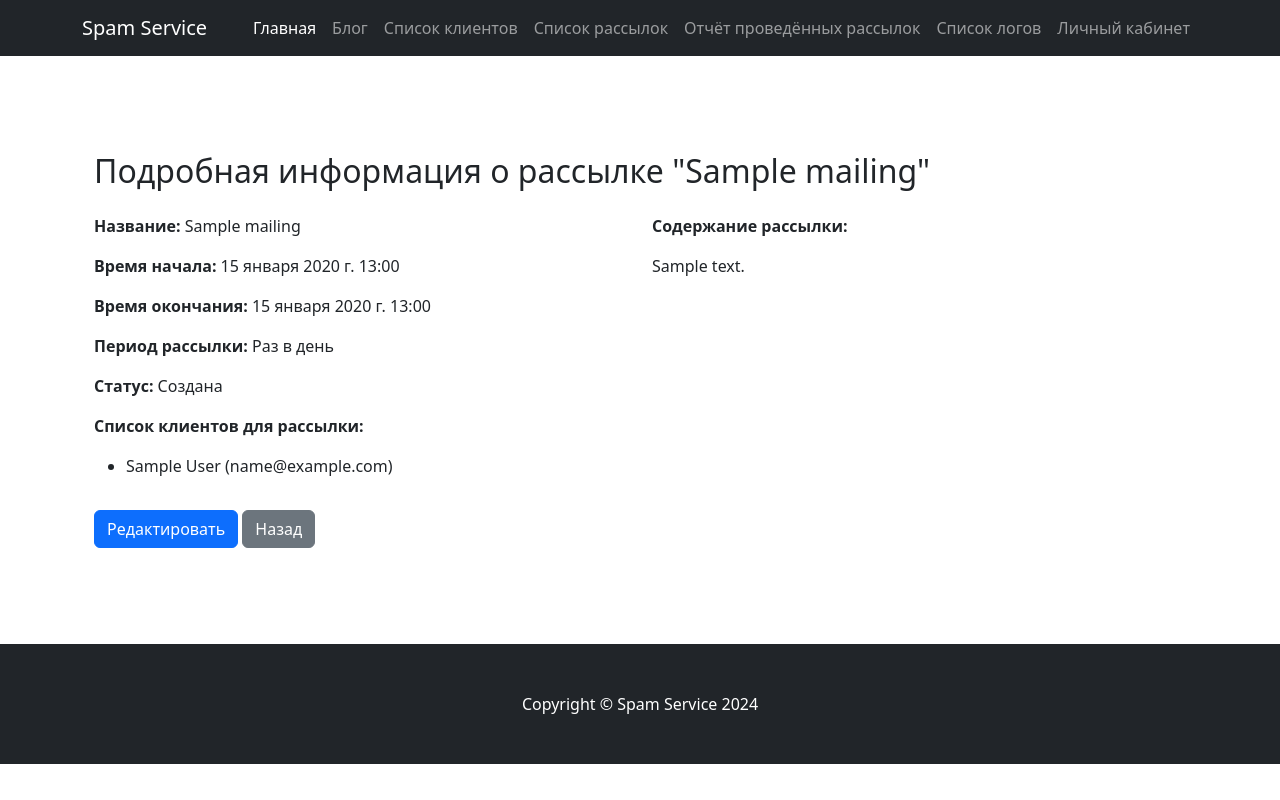
After one commit to EvgeniiErmak/Django_Spam_Service_2024, a Django app: page /mailings/1/ in a window 1280 px wide. The commit adds this page. Run offline with Django 5.2, Linux system fonts and the light colour scheme; tables that the repository leaves empty hold one stand-in row (values such as "Sample post"); some libraries are stand-ins or nearby versions.

Commit message:
Подробности о рассылке

```diff
--- /dev/null
+++ b/mailing_service/templates/mailing_service/mailing_detail.html
@@ -0,0 +1,32 @@
+<!-- templates/mailing_service/mailing_detail.html -->
+{% extends 'mailing_service/base.html' %}
+{% block title %}Подробная информация о рассылке - Spam Service{% endblock %}
+{% block content %}
+    <div class="container mt-5">
+        <h2>Подробная информация о рассылке "{{ mailing.title }}"</h2>
+        <div class="row mt-4">
+            <div class="col-md-6">
+                <p><strong>Название:</strong> {{ mailing.title }}</p>
+                <p><strong>Время начала:</strong> {{ mailing.start_time }}</p>
+                <p><strong>Время окончания:</strong> {{ mailing.end_time }}</p>
+                <p><strong>Период рассылки:</strong> {{ mailing.get_frequency_display }}</p>
+                <p><strong>Статус:</strong> {{ mailing.get_status_display }}</p>
+                <!-- Добавленные поля -->
+                <p><strong>Список клиентов для рассылки:</strong></p>
+                <ul>
+                    {% for client in mailing.clients.all %}
+                        <li>{{ client.full_name }} ({{ client.email }})</li>
+                    {% endfor %}
+                </ul>
+            </div>
+            <div class="col-md-6">
+                <p><strong>Содержание рассылки:</strong></p>
+                <p>{{ mailing.content }}</p>
+            </div>
+        </div>
+        <div class="mt-3">
+            <a href="{% url 'mailing_service:mailing_update' mailing.pk %}" class="btn btn-primary">Редактировать</a>
+            <a href="{% url 'mailing_service:mailing_list' %}" class="btn btn-secondary">Назад</a>
+        </div>
+    </div>
+{% endblock %}
--- a/mailing_service/templates/mailing_service/mailing_list.html
+++ b/mailing_service/templates/mailing_service/mailing_list.html
@@ -29,6 +29,7 @@
                                 <td>
                                     <a href="{% url 'mailing_service:mailing_update' mailing.pk %}" class="btn btn-sm btn-primary">Редактировать</a>
                                     <a href="{% url 'mailing_service:mailing_delete' mailing.pk %}" class="btn btn-sm btn-danger">Удалить</a>
+                                    <a href="{% url 'mailing_service:mailing_detail' mailing.pk %}" class="btn btn-sm btn-info">Подробно</a> <!-- Добавленная кнопка "Подробно" -->
                                 </td>
                             </tr>
                         {% empty %}
--- a/mailing_service/urls.py
+++ b/mailing_service/urls.py
@@ -11,6 +11,7 @@ from .views import (
     MailingCreateView,
     MailingUpdateView,
     MailingDeleteView,
+    MailingDetailView,  # Импорт нового представления для деталей рассылки
     MessageListView,
     MessageCreateView,
     MessageUpdateView,
@@ -37,6 +38,7 @@ urlpatterns = [
     path('mailings/create/', MailingCreateView.as_view(), name='mailing_create'),
     path('mailings/<int:pk>/update/', MailingUpdateView.as_view(), name='mailing_update'),
     path('mailings/<int:pk>/delete/', MailingDeleteView.as_view(), name='mailing_delete'),
+    path('mailings/<int:pk>/', MailingDetailView.as_view(), name='mailing_detail'),  # URL для деталей рассылки
 
     path('messages/', MessageListView.as_view(), name='message_list'),
     path('messages/create/', MessageCreateView.as_view(), name='message_create'),
--- a/mailing_service/views.py
+++ b/mailing_service/views.py
@@ -2,6 +2,7 @@
 from .forms import ClientForm, MailingForm, MessageForm, ClientDeleteConfirmationForm
 from .models import Client, Mailing, Message, Log
 from django.http import HttpResponseRedirect
+from django.views.generic import DetailView
 from django.urls import reverse_lazy
 from django.shortcuts import redirect, render
 from django.http import HttpResponse
@@ -150,6 +151,12 @@ class MailingCreateView(CreateView):
         return result
 
 
+class MailingDetailView(DetailView):
+    model = Mailing
+    template_name = 'mailing_service/mailing_detail.html'
+    context_object_name = 'mailing'
+
+
 class MailingUpdateView(UpdateView):
     model = Mailing
     form_class = MailingForm
```
Also changed, not shown: mailing_service/templates/mailing_service/mailing_list_detail.html (deleted, +0 -20 lines).
